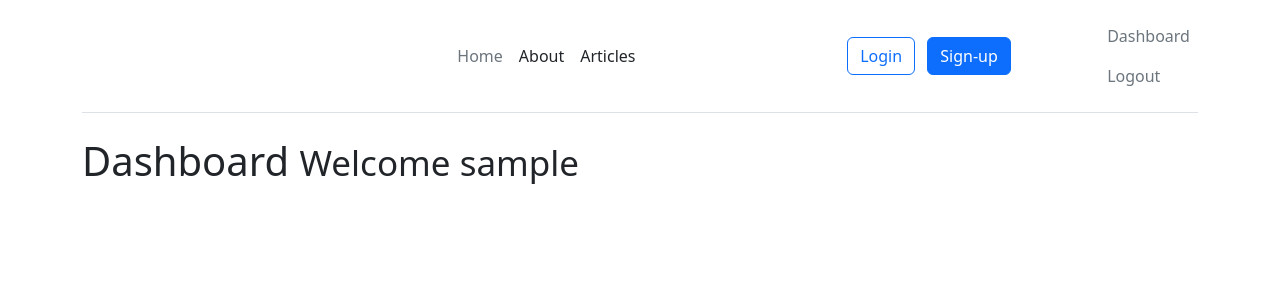
After one commit to masalamind/mo_blog, a Flask app: page /dashboard in a window 1280 px wide. The commit adds this page. Shown: the top 300 px of the page. Run offline with Flask 2, Linux system fonts and the light colour scheme; the visitor is signed in with stand-in values (Sample User, id 1); some libraries are stand-ins or nearby versions.

Commit message:
Add session functionality for when user logs in and out

```diff
--- a/app.py
+++ b/app.py
@@ -4,6 +4,7 @@ from flask_mysqldb import MySQL
 from wtforms import Form, StringField, TextAreaField, PasswordField, validators
 from passlib.hash import sha256_crypt
 from data import Articles
+from functools import wraps
 
 app = Flask(__name__)
 
@@ -94,11 +95,48 @@ def login():
 
       # compare passwords
       if sha256_crypt.verify(password_candidate, password):
-        app.logger.info('PASSWORD MATCHED')
+        # app.logger.info('PASSWORD MATCHED')
+        session['logged_in'] = True
+        session['username'] = username
+
+        flash('You are now logged in', 'success')
+        return redirect(url_for('dashboard'))
+      else:
+        error = "Invalid login"
+        app.logger.info('PASSWORD NOT MATCHED', error=error)
+      cur.close() # close the connection
+
     else:
-      app.logger.info('NO USER')
+      error = "Username not found"
+      return render_template('login.html', error=error)
 
   return render_template('login.html')
+
+
+def is_logged_in(f):
+  @wraps(f)
+  def wrap(*args, **kwargs):
+    if 'logged_in' in session:
+      return f(*args, **kwargs)
+    else:
+      flash('Unauthorized, Please login', 'danger')
+      return redirect(url_for('login'))
+  return wrap
+
+@app.route('/dashboard')
+@is_logged_in
+def dashboard():
+  return render_template('dashboard.html')
+
+# Check if user logged in
+
+
+@app.route('/logout')
+def logout():
+  session.clear()
+  flash("You are now logged out", 'success')
+  return redirect(url_for('login'))
+
 
 
 if __name__ == '__main__':
--- /dev/null
+++ b/templates/dashboard.html
@@ -0,0 +1,5 @@
+{% extends 'layout.html' %}
+
+{% block body %}
+    <h1>Dashboard <small>Welcome {{session.username}}</small></h1>
+{% endblock %}
--- a/templates/includes/_messages.html
+++ b/templates/includes/_messages.html
@@ -5,3 +5,12 @@
     {% endfor %}
   {% endif %}
 {% endwith %}
+
+
+{% if error %}
+  <div class="alert alert-danger">{{error}}</div>
+{% endif %}
+
+{% if msg %}
+  <div class="alert alert-success">{{msg}}</div>
+{% endif %}
--- a/templates/includes/_navbar.html
+++ b/templates/includes/_navbar.html
@@ -17,7 +17,14 @@
     </div>
 
     <ul class="nav navbar-nav navbar-right">
-      <li><a href="/register" class="nav-link px-2 link-secondary">Register</a></li>
+
+      {% if session.logged_in %}
+        <li><a href="/dashboard" class="nav-link px-2 link-secondary">Dashboard</a></li>
+        <li><a href="/login" class="nav-link px-2 link-secondary">Logout</a></li>
+      {% else %}
+        <li><a href="/register" class="nav-link px-2 link-secondary">Register</a></li>
+        <li><a href="/login" class="nav-link px-2 link-secondary">Login</a></li>
+      {% endif %}
 
     </ul>
 
```
